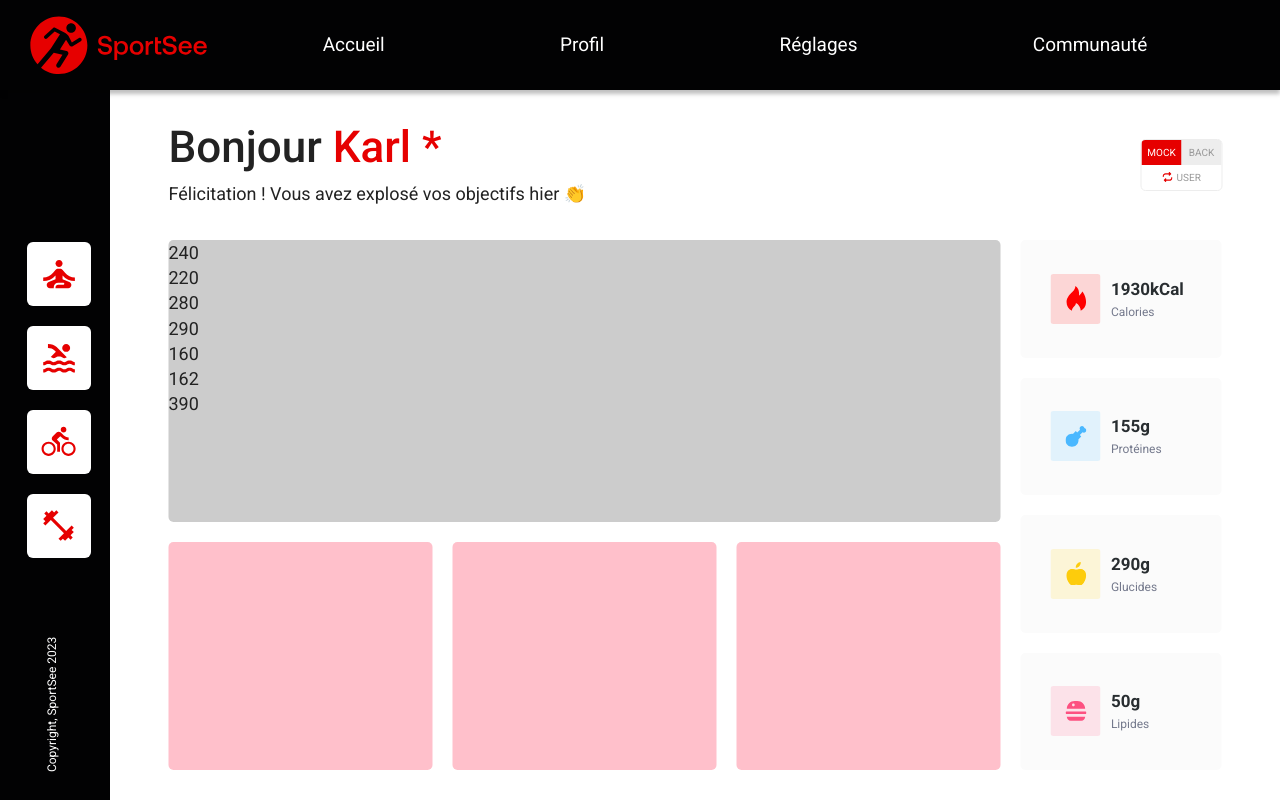
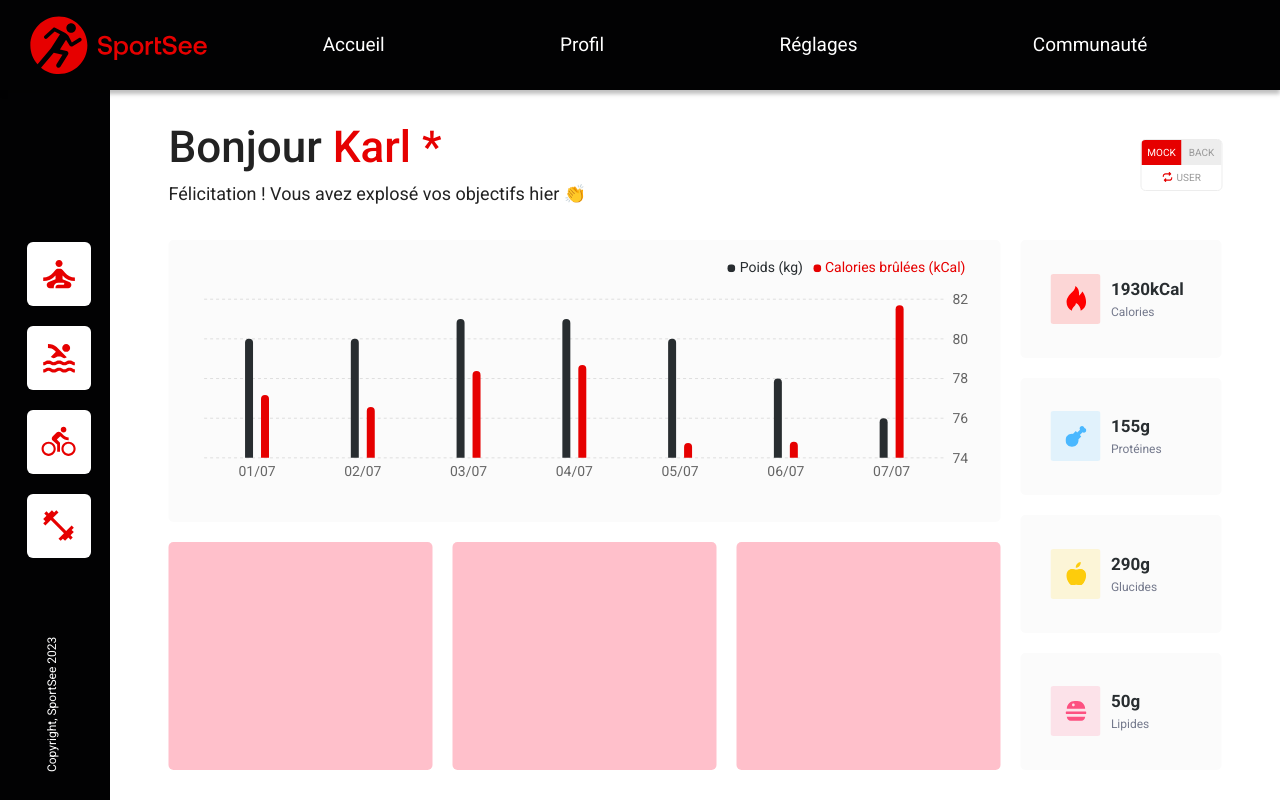
Before and after one commit to cypl/projet12, a React (Create React App) app: page / in a window 1280 px wide. Built offline with nearby package versions, Linux system fonts and the light colour scheme.

Commit message:
add Activity Graph

```diff
--- a/src/components/ActivityGraph.js
+++ b/src/components/ActivityGraph.js
@@ -1,5 +1,15 @@
 import styled from 'styled-components'
 import PropTypes from 'prop-types'
+import {
+  BarChart,
+  Bar,
+  XAxis,
+  YAxis,
+  CartesianGrid,
+  Tooltip,
+  Legend,
+  ResponsiveContainer,
+} from 'recharts'
 
 const ActivityWrapper = styled.article`
   position: absolute;
@@ -7,20 +17,126 @@ const ActivityWrapper = styled.article`
   left: 0;
   height: calc(55% - 10px);
   width: 100%;
-  background: #ccc;
+  background: #fbfbfb;
   border-radius: 5px;
+`
+const ActivityWrapperMargin = styled.div`
+  position: absolute;
+  top: 15px;
+  left: 25px;
+  height: calc(100% - 30px);
+  width: calc(100% - 50px);
+  .chart_activity_container {
+    position: absolute;
+    top: 50%;
+    left: 50%;
+    transform: translate(-50%, -50%);
+    padding-top: 24px;
+  }
 `
 
 function ActivityGraph({ data }) {
+  function formatData(data) {
+    if (data.id !== undefined) {
+      return data.sessions.map((session) => {
+        const [year, month, day] = session.day.split('-')
+        const dayMonth = `${day}/${month}`
+        return {
+          ...session,
+          day: dayMonth,
+        }
+      })
+    }
+  }
   return (
-    <ActivityWrapper>
-      <p>{data.sessions && data.sessions[0].calories}</p>
-      <p>{data.sessions && data.sessions[1].calories}</p>
-      <p>{data.sessions && data.sessions[2].calories}</p>
-      <p>{data.sessions && data.sessions[3].calories}</p>
-      <p>{data.sessions && data.sessions[4].calories}</p>
-      <p>{data.sessions && data.sessions[5].calories}</p>
-      <p>{data.sessions && data.sessions[6].calories}</p>
+    <ActivityWrapper className="chart_activity_wrapper">
+      <ActivityWrapperMargin>
+        <ResponsiveContainer
+          className="chart_activity_container"
+          width="100%"
+          height="100%"
+        >
+          <BarChart
+            data={formatData(data)}
+            barGap={8}
+            margin={{
+              top: 20,
+              right: -30,
+              left: -50,
+              bottom: -5,
+            }}
+          >
+            <CartesianGrid
+              strokeDasharray="3 3"
+              stroke="#DEDEDE"
+              vertical={false}
+            />
+            <XAxis
+              dataKey="day"
+              axisLine={false}
+              tickLine={false}
+              style={{
+                fontSize: '14px',
+                color: '#9B9EAC',
+                fontFamily: 'Roboto',
+              }}
+            />
+            <YAxis
+              dataKey="kilogram"
+              yAxisId="kilogram"
+              domain={['dataMin -2', 'dataMax + 1']}
+              axisLine={false}
+              tickLine={false}
+              orientation="right"
+              style={{
+                fontSize: '14px',
+                color: '#9B9EAC',
+                fontFamily: 'Roboto',
+              }}
+            />
+            <YAxis
+              dataKey="calories"
+              yAxisId="calories"
+              domain={['dataMin -25', 'dataMax + 10']}
+              axisLine={false}
+              tickLine={false}
+              tick={false}
+              orientation="left"
+            />
+            <Tooltip />
+            <Legend
+              iconType={'circle'}
+              iconSize={'8px'}
+              align={'right'}
+              wrapperStyle={{
+                width: '50%',
+                top: '-24px',
+                right: '0',
+                lineHeight: '24px',
+                fontSize: '14px',
+                color: '#9B9EAC',
+                fontFamily: 'Roboto',
+              }}
+            />
+            <Bar
+              dataKey="kilogram"
+              name="Poids (kg)"
+              yAxisId="kilogram"
+              barSize={8}
+              fill="#282D30"
+              radius={[50, 50, 0, 0]}
+            />
+            <Bar
+              dataKey="calories"
+              name="Calories brûlées (kCal)"
+              yAxisId="calories"
+              barSize={8}
+              fill="#E60000"
+              radius={[50, 50, 0, 0]}
+            />
+          </BarChart>
+        </ResponsiveContainer>
+      </ActivityWrapperMargin>
     </ActivityWrapper>
   )
 }
--- a/src/components/FoodConsumption.js
+++ b/src/components/FoodConsumption.js
@@ -87,6 +87,7 @@ function FoodConsumption({ calorie, protein, carbo, lipid }) {
           </FoodTxt>
         </FoodContainer>
       </Food>
+
       <Food>
         <FoodContainer>
           <FoodIconWrapper>
@@ -99,6 +100,7 @@ function FoodConsumption({ calorie, protein, carbo, lipid }) {
           </FoodTxt>
         </FoodContainer>
       </Food>
+
       <Food>
         <FoodContainer>
           <FoodIconWrapper>
@@ -111,6 +113,7 @@ function FoodConsumption({ calorie, protein, carbo, lipid }) {
           </FoodTxt>
         </FoodContainer>
       </Food>
+
       <Food>
         <FoodContainer>
           <FoodIconWrapper>
--- a/src/dataModels/dataModels.js
+++ b/src/dataModels/dataModels.js
@@ -15,7 +15,7 @@ export class UserData {
  */
 export class UserDataActivity {
   constructor(data) {
-    this.id = data.id
+    this.id = data.userId
     this.sessions = data.sessions
   }
 }
--- a/src/layouts/Dashboard.js
+++ b/src/layouts/Dashboard.js
@@ -87,7 +87,6 @@ function Dashboard() {
           switchUser={switchUser}
           switchMockSource={switchToMockSource}
           switchBackSource={switchToBackSource}
-          score={fUserData && fUserData.todayScore}
           dataSource={dataSource}
         />
         <SectionUser>
```
